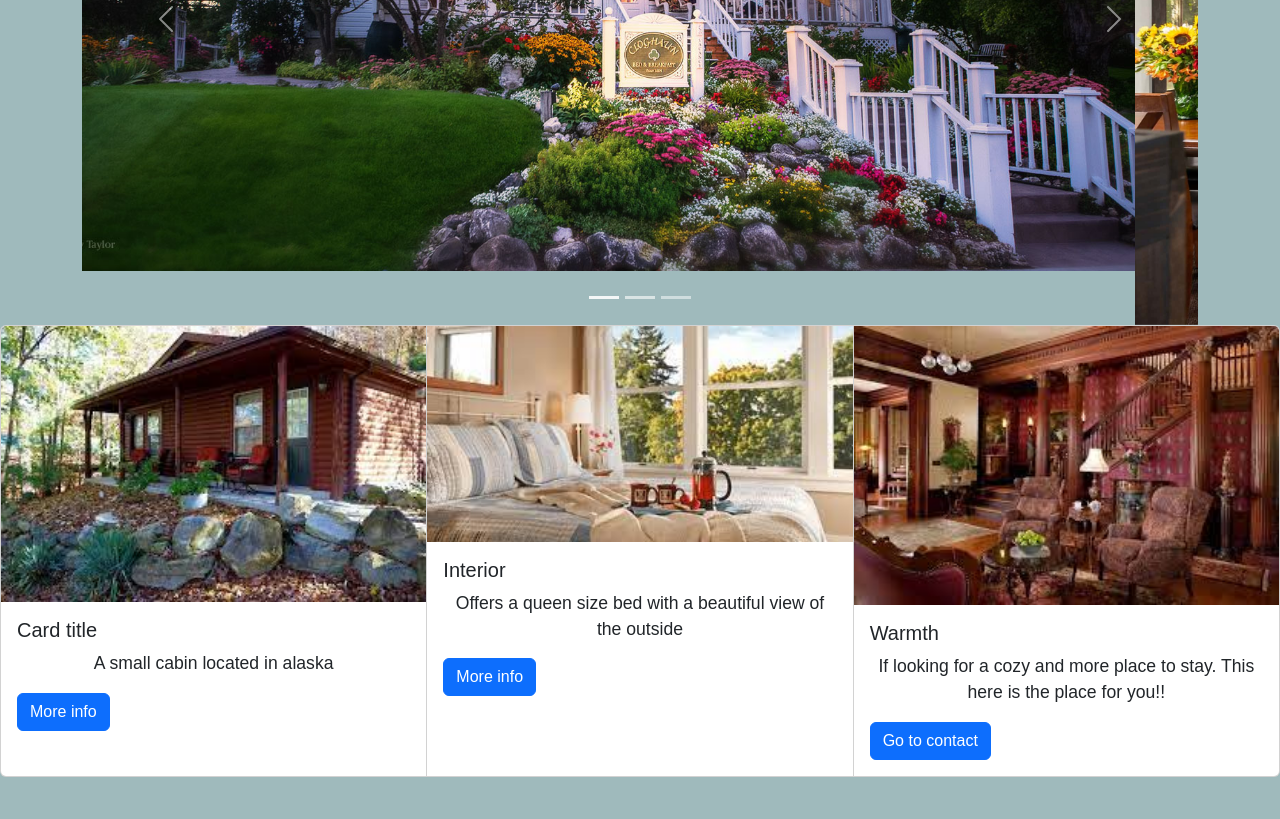
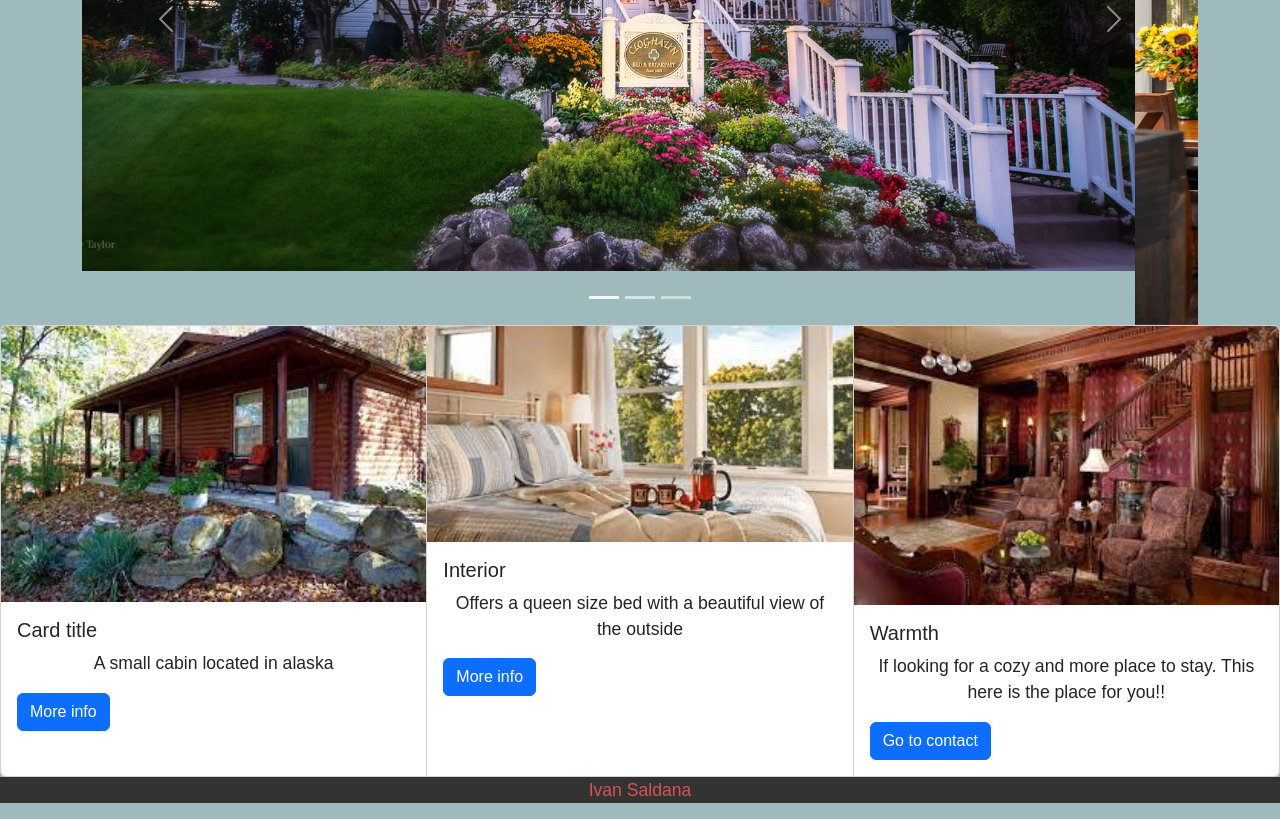
Before and after one commit to Isald1/Bookstore, a plain HTML site: page index.html in a window 1280 px wide. Shown: the part 343-1162 px from the top of the page. Before the commit the page ends 1120 px from the top, so only its background shows below. Drawn offline with nearby package versions, Linux system fonts and the light colour scheme.

Commit message:
Footer and pictures

```diff
--- a/index.html
+++ b/index.html
@@ -92,6 +92,8 @@
         </div>
       </div>
     </div>
+    <footer>
+        <p>Ivan Saldana</p>
+    </footer>
 </body>
-
 </html>
--- a/styles.css
+++ b/styles.css
@@ -27,3 +27,8 @@ iframe {
     margin-top: 30px;
     border-radius: 10px;
 }
+footer{
+    background-color: #333;
+    text-align: center;
+    color: #d65454;
+}
```
Also changed, not shown: contact.html (+3 -0 lines), Screenshot 2023-11-20 232137.png (deleted), Screenshot 2023-11-20 233325.png (added), 3 other files.
